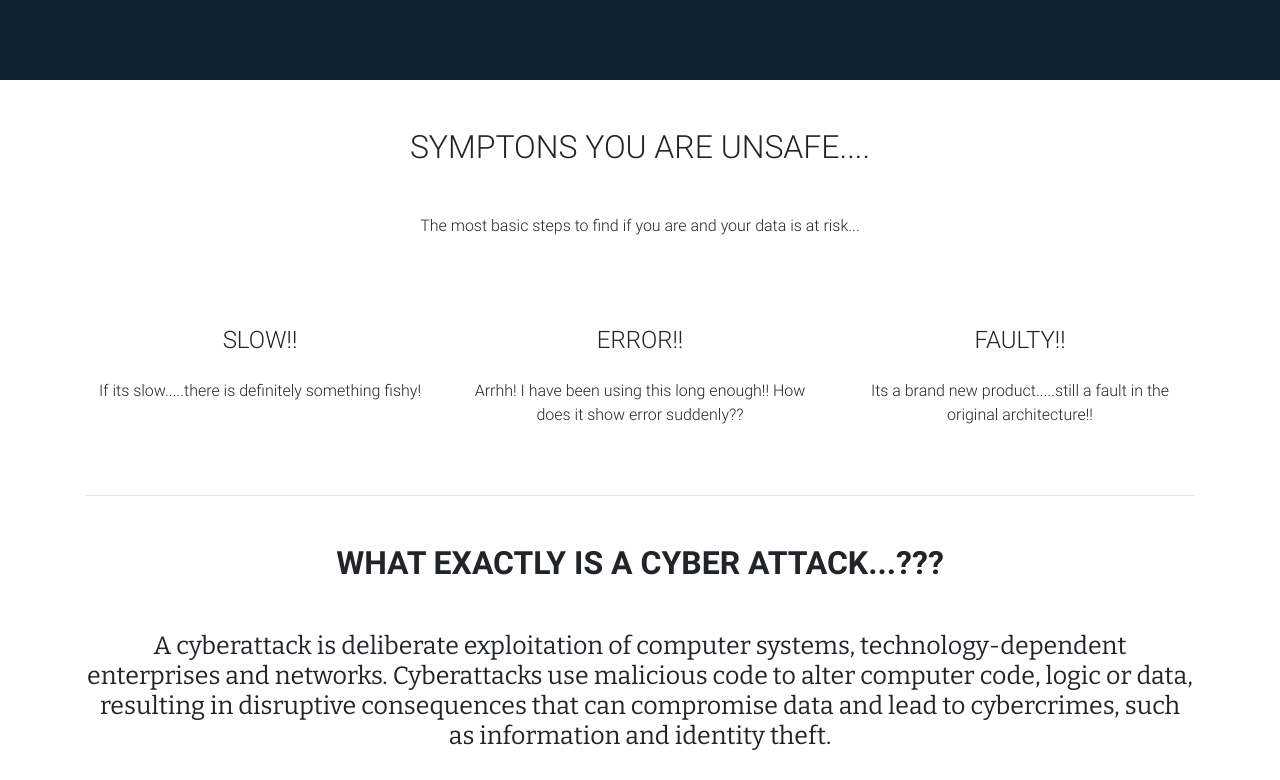
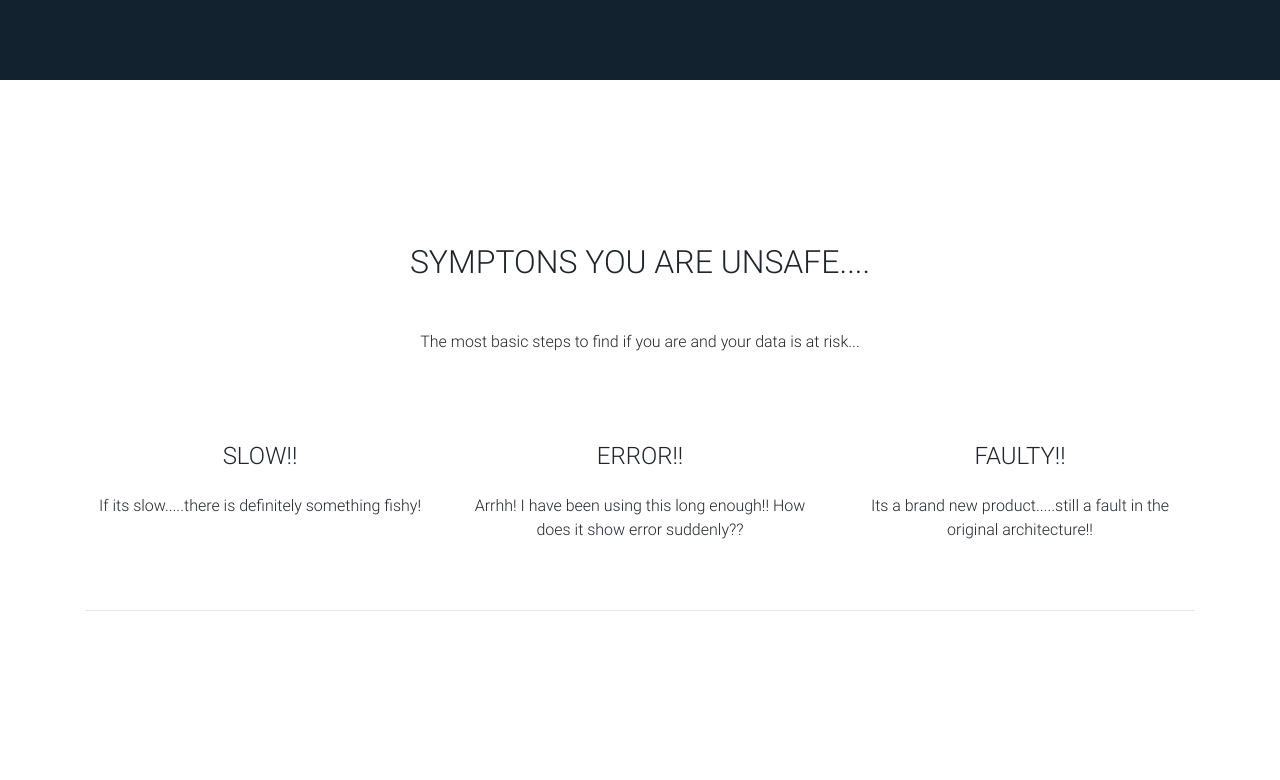
Before and after one commit to Anway99/anway99.github.io, a plain HTML site: page index.html in a window 1280 px wide. Shown: the part 720-1500 px from the top of the page. Drawn offline with nearby package versions, Linux system fonts and the light colour scheme; a web font is replaced by a local one.

Commit message:
Added indentation to all

```diff
--- a/index.html
+++ b/index.html
@@ -127,7 +127,9 @@
         <section id="best-features" class="text-center">
 
             <!-- Heading -->
-            <h2 class="mb-5"><section id="all">SYMPTONS YOU ARE UNSAFE....</section></h2>
+            <h2 class="mb-5"><section id="all">
+                <br><br><br>SYMPTONS YOU ARE UNSAFE....
+            </section></h2>
 
             <!--Grid row-->
             <div class="row d-flex justify-content-center mb-4">
@@ -183,7 +185,9 @@
             <section id="mainintro" class="text-center">
 
                 <!-- Heading -->
-                <h2 class="mb-5 font-weight-bold">WHAT EXACTLY IS A CYBER ATTACK...???</h2>
+                <h2 class="mb-5 font-weight-bold">
+                    <br><br><br>
+                    WHAT EXACTLY IS A CYBER ATTACK...???</h2>
 
 
                 <div class="new-self">
@@ -310,7 +314,9 @@
             <section id="phishing" class="text-center">
 
                 <!-- Heading -->
-                <h2 class="mb-5 font-weight-bold" style="text-align: left;">Phishing Attack</h2>
+                <h2 class="mb-5 font-weight-bold" style="text-align: left;">
+                    <br><br><br>
+                    Phishing Attack</h2>
                     <hr class="horiz1">
                     <p class="defn">Phishing is the fraudulent attempt to obtain sensitive information such as usernames, password and credit card details, often for malicious reasons, by disguising as a trustworthy entity in an electronic communication.</p>
 
@@ -324,7 +330,6 @@
 
                     <hr />
 
-
             </section>
             <!--Section: Examples-->
 
@@ -332,7 +337,7 @@
             <section id="sqlinjection" class="text-center">
 
                 <!-- Heading -->
-                <h2 class="mb-5 font-weight-bold" style="text-align: left;">SQL Injection Attack</h2>
+                <h2 class="mb-5 font-weight-bold" style="text-align: left;"><br><br><br>SQL Injection Attack</h2>
                 <hr class="horiz1">
                 <p class="defn">SQL injection is a code injection technique, used to attack data-driven applications, in which nefarious SQL statements are inserted into an entry field for execution.</p>
 
@@ -351,7 +356,7 @@
             <section id="crosssite" class="text-center">
 
                 <!-- Heading -->
-                <h2 class="mb-5 font-weight-bold" style="text-align: left;">Cross-Site Scripting Attack</h2>
+                <h2 class="mb-5 font-weight-bold" style="text-align: left;"><br><br><br>Cross-Site Scripting Attack</h2>
                 <hr class="horiz1">
                 <p class="defn">Cross-site scripting is a type of computer security vulnerability typically found in web applications. XSS enables attackers to inject client-side scripts into web pages viewed by other users.</p>
 
@@ -370,7 +375,7 @@
             <section id="maninmiddle" class="text-center">
 
                 <!-- Heading -->
-                <h2 class="mb-5 font-weight-bold" style="text-align: left;">Man-In-The-Middle Attack</h2>
+                <h2 class="mb-5 font-weight-bold" style="text-align: left;"><br><br><br>Man-In-The-Middle Attack</h2>
                 <hr class="horiz1">
                 <p class="defn">In cryptography and computer security, a man-in-the-middle attack is an attack where the attacker secretly relays and possibly alters the communication between two parties who believe they are directly communicating with each other.</p>
 
@@ -389,7 +394,7 @@
             <section id="malware" class="text-center">
 
                 <!-- Heading -->
-                <h2 class="mb-5 font-weight-bold" style="text-align: left;">Malware Attack</h2>
+                <h2 class="mb-5 font-weight-bold" style="text-align: left;"><br><br><br>Malware Attack</h2>
                 <hr class="horiz1">
                 <p class="defn">Malware is any software intentionally designed to cause damage to a computer, server or computer network.</p>
 
@@ -408,7 +413,7 @@
             <section id="denialofservice" class="text-center">
 
                 <!-- Heading -->
-                <h2 class="mb-5 font-weight-bold" style="text-align: left;">Denial-Of-Service Attack</h2>
+                <h2 class="mb-5 font-weight-bold" style="text-align: left;"><br><br><br>Denial-Of-Service Attack</h2>
                 <hr class="horiz1">
                 <p class="defn">In computing, a denial-of-service attack is a cyber-attack in which the perpetrator seeks to make a machine or network resource unavailable to its intended users by temporarily or indefinitely disrupting services of a host connected to the Internet.</p>
 
@@ -428,7 +433,7 @@
             <section id="spear" class="text-center">
 
                 <!-- Heading -->
-                <h2 class="mb-5 font-weight-bold" style="text-align: left;">Spear Phishing Attacks</h2>
+                <h2 class="mb-5 font-weight-bold" style="text-align: left;"><br><br><br>Spear Phishing Attacks</h2>
                 <hr class="horiz1">
                 <p class="defn">Spear phishing is an email-spoofing attack that targets a specific organization or individual, seeking unauthorized access to sensitive information.</p>
 
@@ -447,7 +452,7 @@
             <section id="whaling" class="text-center">
 
                 <!-- Heading -->
-                <h2 class="mb-5 font-weight-bold" style="text-align: left;">Whaling Phishing</h2>
+                <h2 class="mb-5 font-weight-bold" style="text-align: left;"><br><br><br>Whaling Phishing</h2>
                 <hr class="horiz1">
                 <p class="defn">A whaling attack, also known as whaling phishing or a whaling phishing attack, is a specific type of phishing attack that targets high-profile employees, such as the CEO or CFO, in order to steal sensitive information from a company, as those that hold higher positions within the company typically have complete access to sensitive data.</p>
 
@@ -466,7 +471,7 @@
             <section id="bruteforce" class="text-center">
 
                 <!-- Heading -->
-                <h2 class="mb-5 font-weight-bold" style="text-align: left;">Brute Force</h2>
+                <h2 class="mb-5 font-weight-bold" style="text-align: left;"><br><br><br>Brute Force</h2>
                 <hr class="horiz1">
                 <p class="defn">In cryptography, a brute-force attack consists of an attacker trying many passwords or passphrases with the hope of eventually guessing correctly. </p>
 
@@ -485,7 +490,7 @@
             <section id="dictionary" class="text-center">
 
                 <!-- Heading -->
-                <h2 class="mb-5 font-weight-bold" style="text-align: left;">Dictionary Attack</h2>
+                <h2 class="mb-5 font-weight-bold" style="text-align: left;"><br><br><br>Dictionary Attack</h2>
                 <hr class="horiz1">
                 <p class="defn">In cryptanalysis and computer security, a dictionary attack is a type of brute force attack technique for defeating a cipher or authentication mechanism by trying to determine its decryption key or passphrase by trying hundreds or sometimes millions of likely possibilities, such as words in a dictionary.</p>
 
```
Lines whose indentation alone changed are shown as unchanged.
